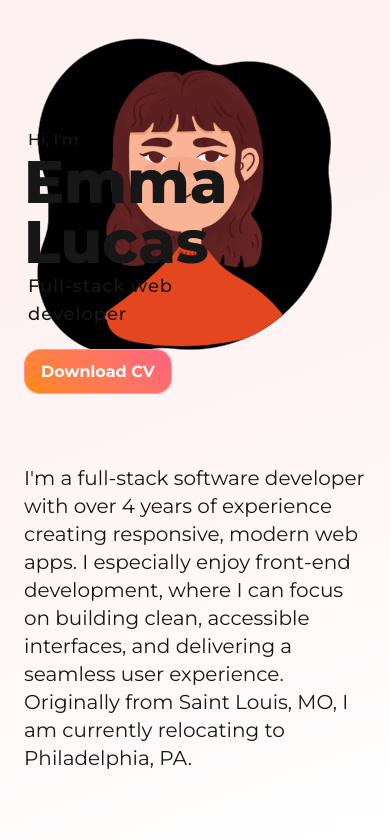
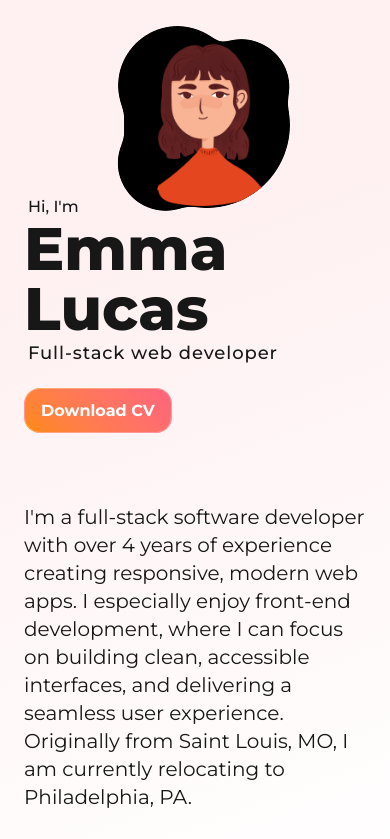
Before and after one commit to emlucas/portfolio, a Next.js app: page / in a window 390 px wide. Shown: the top 839 px of the page. Built offline with nearby package versions, Linux system fonts and the light colour scheme.

Commit message:
Updated mobile portrait scaling

```diff
--- a/src/app/globals.css
+++ b/src/app/globals.css
@@ -58,9 +58,6 @@ img {
 #headlineBlob {
     display: block;
     opacity: 0;
-    width: 400px;
-    height: 400px;
-
     transition: opacity 0.5s;
 }
 
--- a/src/app/homepage/headline.tsx
+++ b/src/app/homepage/headline.tsx
@@ -2,8 +2,8 @@ import HeadlineImage from "@/app/homepage/headlineImage";
 
 const Headline = () => {
 	return (
-		<section className={'flex justify-between w-full pt-32 pb-12 relative'} id={'home'}>
-			<div className={'flex flex-col items-start justify-center z-10 mr-96 lg:mr-0'}>
+		<section className={'flex justify-between w-full sm:pt-32 pt-[50vw] relative'} id={'home'}>
+			<div className={'flex flex-col items-start justify-center pb-12 z-10 mr-0 sm:mr-96 lg:mr-0'}>
 				<span className={'font-medium pl-1'}>Hi, I'm</span>
 				<h1 className={'font-extrabold text-6xl'} id={'my-name'}>
 					Emma Lucas
@@ -19,7 +19,8 @@ const Headline = () => {
 				</button>
 			</div>
 
-			<div className={'imgWrapper absolute top-2 -right-6 md:-right-12 lg:right-0'}>
+			<div
+				className={'imgWrapper absolute top-2 right-[5vh] sm:-right-6 md:-right-12 lg:right-0 w-[60vw] h-[60vw] sm:w-[400px] sm:h-[400px]'}>
 				<HeadlineImage/>
 			</div>
 		</section>
--- a/src/app/homepage/headlineImage.tsx
+++ b/src/app/homepage/headlineImage.tsx
@@ -47,7 +47,8 @@ const HeadlineImage = () => {
 	}, [blobSvg.current]);
 
 	return (
-		<svg version="1.1" xmlns="http://www.w3.org/2000/svg" id="headlineBlob" className={''}
+		<svg version="1.1" xmlns="http://www.w3.org/2000/svg" id="headlineBlob" viewBox={'0 0 400 400'}
+			  className={'w-full h-full'}
 			  ref={blobSvg}>
 			<defs>
 				<filter id="goo">
```
